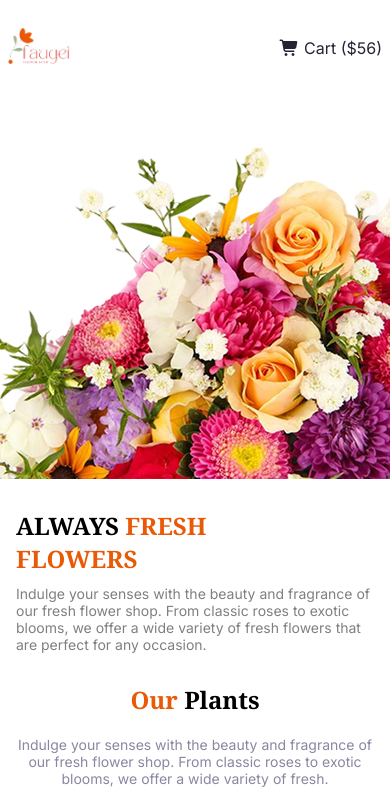
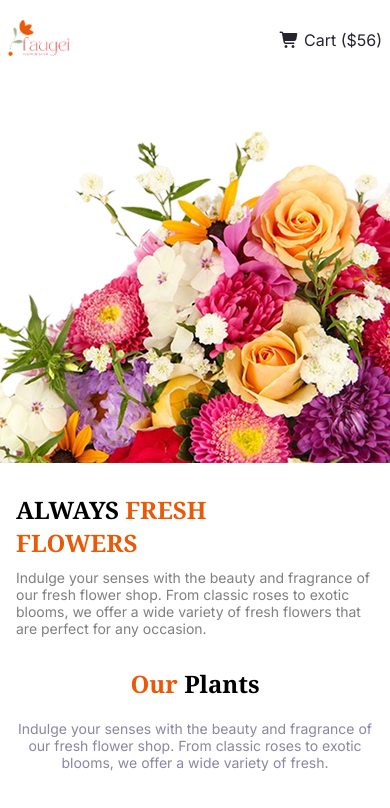
Before and after one commit to sh-shahedul/Assignment-2, a plain HTML site: page index.html in a window 390 px wide. Shown: the top 808 px of the page. Drawn offline with Linux system fonts and the light colour scheme.

Commit message:
remove padding top (nav)

```diff
--- a/design/style.css
+++ b/design/style.css
@@ -288,7 +288,7 @@
      /* mobile device  */
  @media screen and (max-width:576px) {
      .nav{
-      padding: 0.5rem;
+      padding:0  0.5rem;
      }
        .nav-menu ul .cart{
          margin-right:0 ;
```
